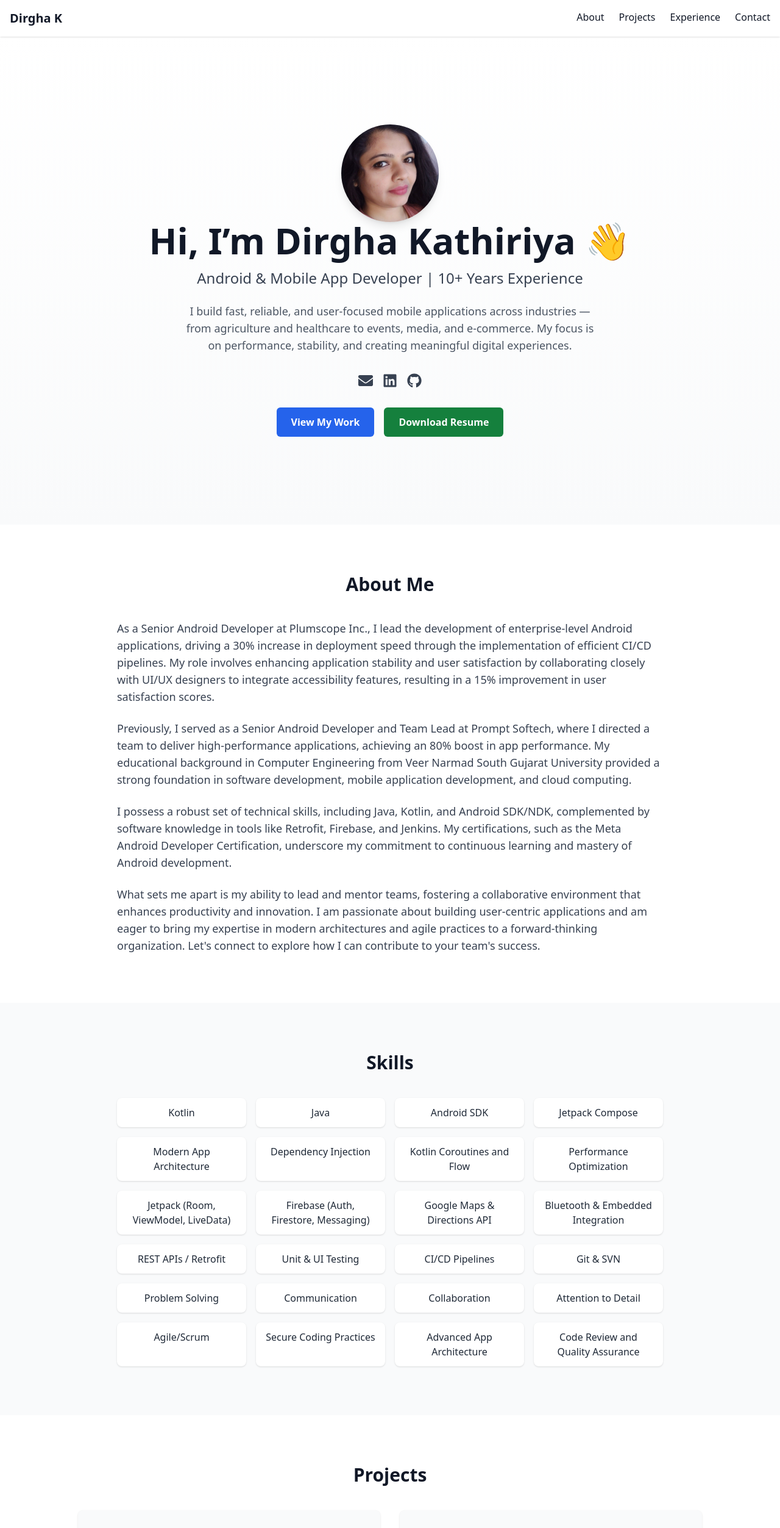
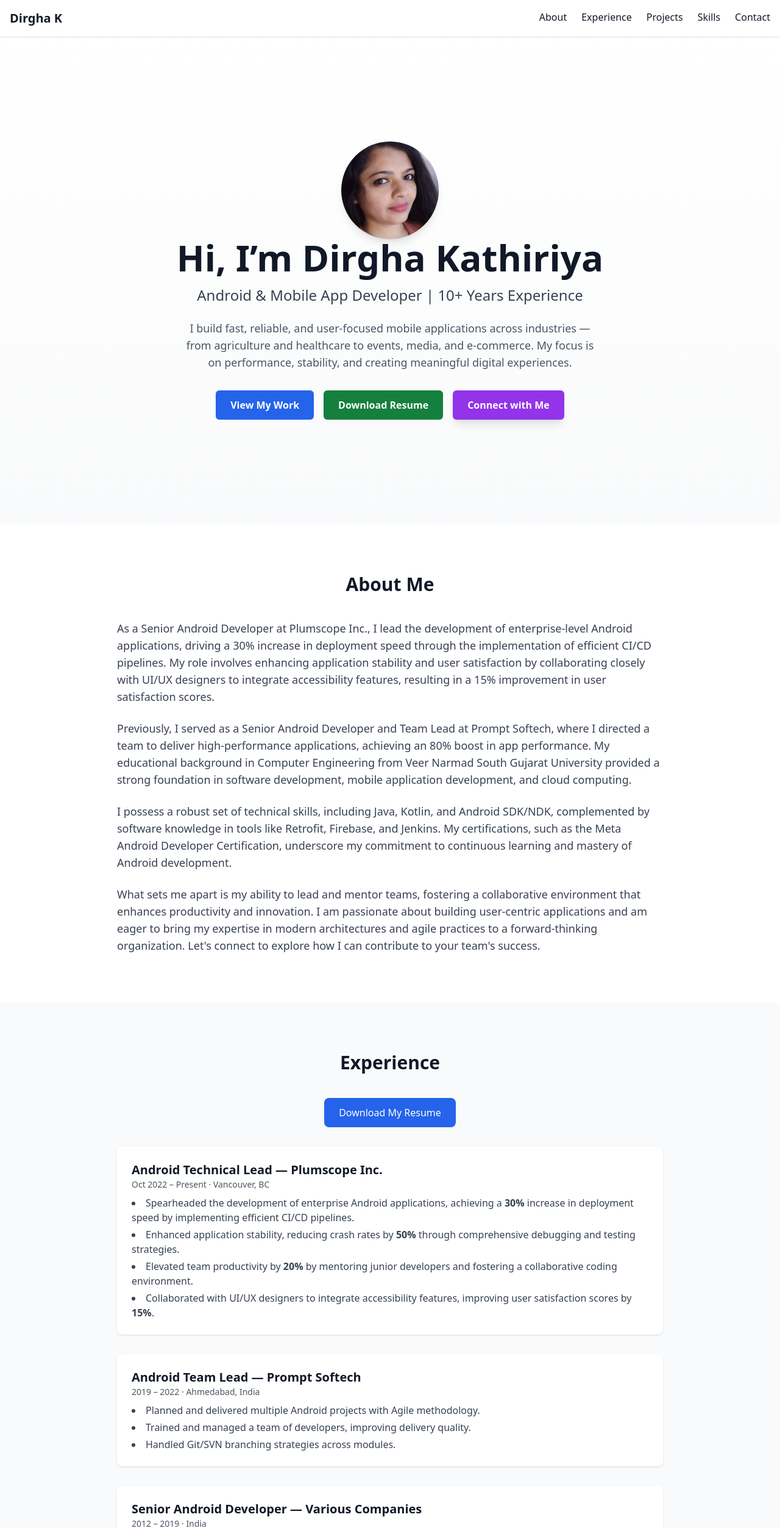
Before and after one commit to dirghak/my-portfolio, a React (Create React App) app: page / in a window 1280 px wide. Shown: the top 2505 px of the page at 61% size. Built offline with nearby package versions, Linux system fonts and the light colour scheme.

Commit message:
Update App.js

```diff
--- a/src/App.js
+++ b/src/App.js
@@ -1,24 +1,68 @@
 import resumeFile from './assets/DirghaK_resume.pdf';
 import ProfileImg from './assets/profile.jpeg';
-import { FaLinkedin, FaGithub, FaEnvelope } from 'react-icons/fa';
+import { FaLinkedin, FaGithub, FaEnvelope, FaPhone} from 'react-icons/fa';
 
 export default function Portfolio() {
   const contacts = [
     {
       icon: <FaEnvelope size={24} />,
       link: 'mailto:dirghakathiriya@gmail.com',
-      title: 'Email'
+      title: 'Email',
+      color: 'red-600'
+    },
+    {
+      icon: <FaPhone size={24} />,
+      link: 'https://calendly.com/dirghakathiriya/30min',
+      title: 'Book a Call',
+      color: 'green-600'
     },
     {
       icon: <FaLinkedin size={24} />,
       link: 'https://www.linkedin.com/in/dirghak/',
-      title: 'LinkedIn'
+      title: 'LinkedIn',
+      color: 'blue-600'
     },
     {
       icon: <FaGithub size={24} />,
       link: 'https://github.com/dirghak',
-      title: 'GitHub'
+      title: 'GitHub',
+      color: 'gray-800'
     }
+  ];
+
+  const skillCategories = [
+    {
+      category: "Technical Skills",
+      skills: [
+        "Java", "Kotlin", "Android SDK/NDK", "iOS (Swift)", "Jetpack Compose",
+        "MVVM", "MVP", "Retrofit", "SQLite", "Clean Architecture", "Room Database", "Firebase", "Jetpack",
+        "Git", "SVN", "Jenkins","XML","Junit", "Volley", "Jira", "Espresso"
+      ],
+    },
+    {
+      category: "Mobile Development",
+      skills: [
+        "REST API Integration", "Offline-First Apps", "NFC & Bluetooth Technologies",
+        "Performance Optimization", "Google Maps & GPS", "Bluetooth & IoT Integration",
+        "Cloud Platforms (AWS, Google Cloud)","Crash Reduction", "FFmpeg (Video/GIF)","Play Store Deployment"
+      ],
+    },
+    {
+      category: "Soft Skills",
+      skills: [
+        "Problem Solving", "Communication",
+        "Team Leadership", "Time Management", "Attention to Detail", "Adaptability",
+        "Cross-functional Collaboration", "Critical Thinking", "Mentoring & Team Support","Agile / Scrum Experience"
+      ],
+    },
+    {
+      category: "Leadership & Other",
+      skills: [
+        "Team Guidance & Code Review",
+        "Requirement Analysis", "Work Estimation",
+        "Technical Documentation", "Material Design Standards", "Willingness to learn", "Creativity", "Continuous Improvement", "Ownership"
+      ],
+    },
   ];
 
   return (
@@ -27,10 +71,10 @@ export default function Portfolio() {
       <header className="sticky top-0 bg-white shadow p-4 flex justify-between">
         <h1 className="text-xl font-bold"><a href="#intro">Dirgha K</a></h1>
         <nav className="space-x-6">
-          {/* <a href="#intro">Intro</a> */}
           <a href="#about">About</a>
+          <a href="#experience">Experience</a>
           <a href="#projects">Projects</a>
-          <a href="#experience">Experience</a>
+          <a href="#skills">Skills</a>
           {/* <a href="#blog">Blog</a> */}
           <a href="#contact">Contact</a>
         </nav>
@@ -46,7 +90,7 @@ export default function Portfolio() {
             className="w-40 h-40 rounded-full shadow-lg object-cover"
           />
         </div>
-        <h1 className="text-4xl sm:text-6xl font-bold mb-4">Hi, I’m Dirgha Kathiriya 👋</h1>
+        <h1 className="text-4xl sm:text-6xl font-bold mb-4">Hi, I’m Dirgha Kathiriya</h1>
         <p className="text-xl sm:text-2xl text-gray-700 mb-6">
         Android & Mobile App Developer | 10+ Years Experience {/* | Vancouver, BC */}
         </p>
@@ -55,20 +99,6 @@ export default function Portfolio() {
           from agriculture and healthcare to events, media, and e-commerce. My focus is on
           performance, stability, and creating meaningful digital experiences.
         </p>
-        <div className="flex gap-4 mb-8">
-            {contacts.map((c, i) => (
-              <a
-                key={i}
-                href={c.link}
-                target="_blank"
-                rel="noopener noreferrer"
-                title={c.title}
-                className={`text-gray-700 hover:text-blue-600 transition-colors`}
-              >
-                {c.icon}
-              </a>
-            ))}
-        </div>
         <div className="flex gap-4">
           <a href="#projects" aria-label="View my work">
             <button className="px-6 py-3 rounded-md font-semibold text-base bg-blue-600 text-white hover:bg-blue-700 focus:outline-none focus:ring-2 focus:ring-blue-500 transition">
@@ -78,6 +108,11 @@ export default function Portfolio() {
           <a href={resumeFile} download>
             <button className="px-6 py-3 rounded-md font-semibold text-base bg-green-700 text-white hover:bg-green-800">
               Download Resume
+            </button>
+          </a>
+          <a href="#contact" aria-label="Connect with Me">
+            <button className="px-6 py-3 rounded-md font-semibold text-base bg-purple-600 text-white hover:bg-purple-700 shadow-lg hover:scale-105 transition duration-300">
+            Connect with Me
             </button>
           </a>
         </div>
@@ -106,26 +141,51 @@ export default function Portfolio() {
         </div>
       </section>
 
-      {/* Skills Section */}
-      <section id="skills" className="py-20 bg-gray-50 px-6 md:px-20">
-        <h2 className="text-3xl font-bold mb-10 text-center">Skills</h2>
-        <div className="grid grid-cols-2 sm:grid-cols-3 md:grid-cols-4 gap-4 max-w-4xl mx-auto text-center">
-          {
-            [
-              "Kotlin", "Java", "Android SDK", "Jetpack Compose",
-              "Modern App Architecture","Dependency Injection","Kotlin Coroutines and Flow","Performance Optimization",
-              "Jetpack (Room, ViewModel, LiveData)", "Firebase (Auth, Firestore, Messaging)", "Google Maps & Directions API", "Bluetooth & Embedded Integration",
-              "REST APIs / Retrofit", "Unit & UI Testing", "CI/CD Pipelines", "Git & SVN",
-              "Problem Solving", "Communication", "Collaboration", "Attention to Detail",
-              "Agile/Scrum","Secure Coding Practices","Advanced App Architecture","Code Review and Quality Assurance"
-            ].map((skill, index) => (
-            <div
-              key={index}
-              className="px-4 py-3 bg-white shadow rounded-lg text-gray-800 font-medium hover:shadow-md transition"
-            >
-              {skill}
-            </div>))
-          }
+      <section id="experience" className="py-20 bg-gray-50 px-6 md:px-20">
+        <h2 className="text-3xl font-bold mb-10 text-center">Experience</h2>
+        <div className="text-center mb-8">
+          <a href={resumeFile} download>
+            <button className="px-6 py-3 bg-blue-600 text-white rounded-lg hover:bg-blue-700 transition">
+              Download My Resume
+            </button>
+          </a>
+        </div>
+
+        <div className="max-w-4xl mx-auto space-y-8">
+
+          {/* Plumscope */}
+          <div className="bg-white p-6 rounded-lg shadow hover:shadow-md transition">
+            <h3 className="text-xl font-semibold">Android Technical Lead — Plumscope Inc.</h3>
+            <p className="text-gray-600 text-sm mb-2">Oct 2022 – Present · Vancouver, BC</p>
+            <ul className="list-disc list-inside text-gray-700 space-y-1">
+              <li>Spearheaded the development of enterprise Android applications, achieving a <strong>30%</strong> increase in deployment speed by implementing efficient CI/CD pipelines.</li>
+              <li>Enhanced application stability, reducing crash rates by <strong>50%</strong> through comprehensive debugging and testing strategies.</li>
+              <li>Elevated team productivity by <strong>20%</strong> by mentoring junior developers and fostering a collaborative coding environment.</li>
+              <li>Collaborated with UI/UX designers to integrate accessibility features, improving user satisfaction scores by <strong>15%</strong>.</li>
+            </ul>
+          </div>
+
+          {/* Prompt Softech */}
+          <div className="bg-white p-6 rounded-lg shadow hover:shadow-md transition">
+            <h3 className="text-xl font-semibold">Android Team Lead — Prompt Softech</h3>
+            <p className="text-gray-600 text-sm mb-2">2019 – 2022 · Ahmedabad, India</p>
+            <ul className="list-disc list-inside text-gray-700 space-y-1">
+              <li>Planned and delivered multiple Android projects with Agile methodology.</li>
+              <li>Trained and managed a team of developers, improving delivery quality.</li>
+              <li>Handled Git/SVN branching strategies across modules.</li>
+            </ul>
+          </div>
+
+          {/* Earlier Roles */}
+          <div className="bg-white p-6 rounded-lg shadow hover:shadow-md transition">
+            <h3 className="text-xl font-semibold">Senior Android Developer — Various Companies</h3>
+            <p className="text-gray-600 text-sm mb-2">2012 – 2019 · India</p>
+            <ul className="list-disc list-inside text-gray-700 space-y-1">
+              <li>Delivered 20+ production apps across e-commerce, social, and utilities.</li>
+              <li>Integrated Google Maps, payment gateways, and social APIs.</li>
+              <li>Developed scalable apps with clean architecture (MVP/MVVM).</li>
+            </ul>
+          </div>
         </div>
       </section>
 
@@ -447,56 +507,30 @@ export default function Portfolio() {
         </div>
       </section>
 
+    {/* Skills Section */}
+    <section id="skills" className="py-16 bg-gray-100 px-6 md:px-20">
+      <h2 className="text-3xl font-bold mb-8 text-center">Skills</h2>
 
-      <section id="experience" className="py-20 bg-gray-50 px-6 md:px-20">
-        <h2 className="text-3xl font-bold mb-10 text-center">Experience</h2>
-        <div className="text-center mb-8">
-          <a href={resumeFile} download>
-            <button className="px-6 py-3 bg-blue-600 text-white rounded-lg hover:bg-blue-700 transition">
-              Download My Resume
-            </button>
-          </a>
-        </div>
-
-        <div className="max-w-4xl mx-auto space-y-8">
-
-          {/* Plumscope */}
-          <div className="bg-white p-6 rounded-lg shadow hover:shadow-md transition">
-            <h3 className="text-xl font-semibold">Android Technical Lead — Plumscope Inc.</h3>
-            <p className="text-gray-600 text-sm mb-2">Oct 2022 – Present · Vancouver, BC</p>
-            <ul className="list-disc list-inside text-gray-700 space-y-1">
-              <li>Spearheaded the development of enterprise Android applications, achieving a <strong>30%</strong> increase in deployment speed by implementing efficient CI/CD pipelines.</li>
-              <li>Enhanced application stability, reducing crash rates by <strong>50%</strong> through comprehensive debugging and testing strategies.</li>
-              <li>Elevated team productivity by <strong>20%</strong> by mentoring junior developers and fostering a collaborative coding environment.</li>
-              <li>Collaborated with UI/UX designers to integrate accessibility features, improving user satisfaction scores by <strong>15%</strong>.</li>
+      <div className="grid md:grid-cols-2 lg:grid-cols-2 gap-8 max-w-5xl mx-auto">
+        {skillCategories.map((cat, index) => (
+          <div key={index} className="bg-white p-6 rounded-lg shadow hover:shadow-md transition">
+            <h3 className="text-xl font-semibold mb-4">{cat.category}</h3>
+            <ul className="flex flex-wrap gap-2">
+              {cat.skills.map((skill, idx) => (
+                <li
+                  key={idx}
+                  className="px-4 py-3 bg-blue-100 text-blue-800 font-medium rounded-full text-sm"
+                >
+                  {skill}
+                </li>
+              ))}
             </ul>
           </div>
+        ))}
+      </div>
+    </section>
 
-          {/* Prompt Softech */}
-          <div className="bg-white p-6 rounded-lg shadow hover:shadow-md transition">
-            <h3 className="text-xl font-semibold">Android Team Lead — Prompt Softech</h3>
-            <p className="text-gray-600 text-sm mb-2">2019 – 2022 · Ahmedabad, India</p>
-            <ul className="list-disc list-inside text-gray-700 space-y-1">
-              <li>Planned and delivered multiple Android projects with Agile methodology.</li>
-              <li>Trained and managed a team of developers, improving delivery quality.</li>
-              <li>Handled Git/SVN branching strategies across modules.</li>
-            </ul>
-          </div>
-
-          {/* Earlier Roles */}
-          <div className="bg-white p-6 rounded-lg shadow hover:shadow-md transition">
-            <h3 className="text-xl font-semibold">Senior Android Developer — Various Companies</h3>
-            <p className="text-gray-600 text-sm mb-2">2012 – 2019 · India</p>
-            <ul className="list-disc list-inside text-gray-700 space-y-1">
-              <li>Delivered 20+ production apps across e-commerce, social, and utilities.</li>
-              <li>Integrated Google Maps, payment gateways, and social APIs.</li>
-              <li>Developed scalable apps with clean architecture (MVP/MVVM).</li>
-            </ul>
-          </div>
-        </div>
-      </section>
-
-      {/* Blog Section */}
+    {/* Blog Section */}
       {/* <section id="blog" className="bg-gray-100 py-20 px-4">
         <h3 className="text-2xl font-bold mb-6 text-center">Blog</h3>
         <p className="text-center text-gray-700 max-w-2xl mx-auto">
@@ -509,6 +543,9 @@ export default function Portfolio() {
       <div className="max-w-5xl mx-auto px-4 sm:px-6 lg:px-8">
         <div className="text-center">
           <h3 className="text-2xl font-semibold text-gray-800 mb-6">Let’s Work Together</h3>
+          <p className="text-gray-600 max-w-xl mx-auto mb-10">
+            I’d love to connect! Whether it’s about an opportunity, collaboration, or just a tech chat — feel free to reach out.
+          </p>
           <div className="flex justify-center gap-6">
             {contacts.map((c, i) => (
               <a
@@ -517,7 +554,7 @@ export default function Portfolio() {
                 target="_blank"
                 rel="noopener noreferrer"
                 title={c.title}
-                className={`text-gray-700 hover:text-blue-600 transition-colors`}
+                className={`p-4 rounded-full bg-gray-100 shadow transition duration-300 hover:bg-${c.color} hover:text-white`}
               >
                 {c.icon}
               </a>
```
